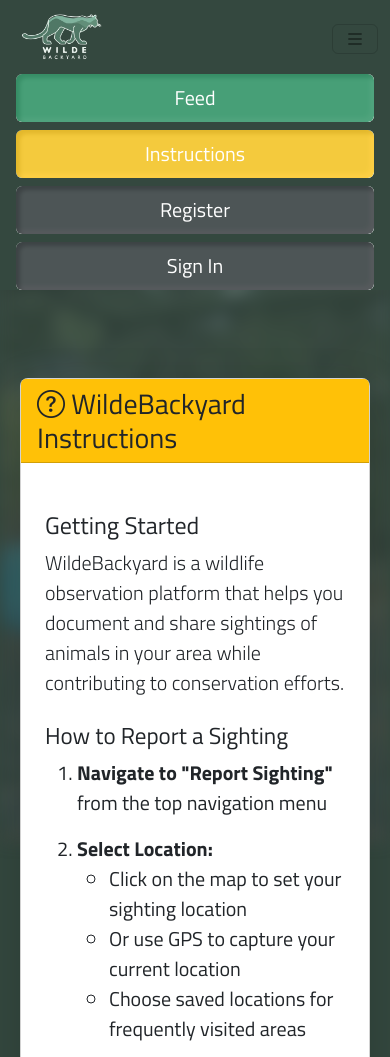
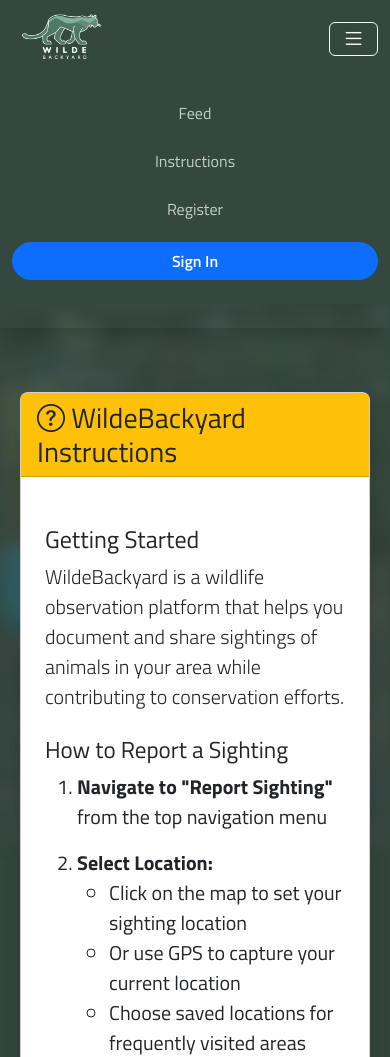
Before and after one commit to FelidaeFundConservation/WildeBackyardWeb, a Django app: page /instructions/ in a window 390 px wide, after a click that opens the changed part. Shown: the top 1057 px of the page. Run offline with Django 5.2, Linux system fonts and the light colour scheme; some libraries are stand-ins or nearby versions.

Commit message:
style: modernize homepage and navigation bar for mobile-first layout

```diff
--- a/siteapps/templates/_base.html
+++ b/siteapps/templates/_base.html
@@ -131,10 +131,10 @@
         </style>
     </head>
     <body class="d-flex flex-column h-100">
-        <header class="pb-4">
-            <nav class="navbar navbar-light navbar-expand-lg justify-content-center p-0 pt-1">
+        <header class="pb-4 shadow">
+            <nav class="navbar navbar-dark navbar-expand-lg p-0 pt-1">
                 <div class="container-fluid">
-                    <a class="navbar-brand d-flex w-50 me-auto" href="{% url 'home:home' %}">
+                    <a class="navbar-brand d-flex align-items-center" href="{% url 'home:home' %}">
                         <img class="img-fluid ms-2 ms-sm-3 ms-lg-4 pb-1"
                              src="{% static 'images/logo.webp' %}"
                              style="height: 60px"
@@ -147,70 +147,72 @@
                             }
                         </style>
                     </a>
-                    <button class="navbar-toggler"
+                    <button class="navbar-toggler text-white border-light"
                             type="button"
                             data-bs-toggle="collapse"
                             data-bs-target="#collapsingNavbar"
                             aria-controls="#collapsingNavbar"
                             aria-expanded="false"
                             aria-label="Toggle navigation">
-                        <i class="bi bi-list"></i>
+                        <i class="bi bi-list fs-3"></i>
                     </button>
-                    <div class="navbar-collapse collapse w-100" id="collapsingNavbar">
-                        <ul class="navbar-nav ms-auto w-100 justify-content-end text-center gap-2">
+                    <div class="navbar-collapse collapse" id="collapsingNavbar">
+                        <ul class="navbar-nav ms-auto align-items-lg-center gap-lg-1 py-3 py-lg-0">
                             {% if user.is_authenticated and user.is_active %}
-                                <li class="nav-item mx-1 {% block nav_home %}{% endblock nav_home %} bevel">
-                                    <a class="nav-link fs-5 text-white bg-dark bg-opacity-75 rounded px-4 py-2"
+                                <li class="nav-item {% block nav_home %}{% endblock nav_home %}">
+                                    <a class="nav-link link-light link-opacity-75 link-opacity-100-hover fw-medium px-3 py-2"
                                        aria-current="page"
                                        href="{% url 'home:home' %}">Home</a>
                                 </li>
-                                <li class="nav-item mx-1 bevel">
-                                    <a class="nav-link fs-5 text-white bg-success bg-opacity-75 rounded px-4 py-2"
+                                <li class="nav-item">
+                                    <a class="nav-link link-light link-opacity-75 link-opacity-100-hover fw-medium px-3 py-2"
                                        href="{% url 'socialmedia:feed' %}">Feed</a>
                                 </li>
-                                <li class="nav-item mx-1 bevel">
-                                    <a class="nav-link fs-5 text-white bg-primary bg-opacity-75 rounded px-4 py-2"
-                                       href="{% url 'sightings:create' %}">Report Sighting</a>
-                                </li>
-                                <li class="nav-item mx-1 bevel">
-                                    <a class="nav-link fs-5 text-white bg-info bg-opacity-75 rounded px-4 py-2"
+                                <li class="nav-item">
+                                    <a class="nav-link link-light link-opacity-75 link-opacity-100-hover fw-medium px-3 py-2"
                                        href="{% url 'sightings:map' %}">Sightings Map</a>
                                 </li>
-                                <li class="nav-item mx-1 bevel">
-                                    <a class="nav-link fs-5 text-white bg-warning bg-opacity-75 rounded px-4 py-2"
+                                <li class="nav-item">
+                                    <a class="nav-link link-light link-opacity-75 link-opacity-100-hover fw-medium px-3 py-2"
                                        href="{% url 'home:instructions' %}">Instructions</a>
                                 </li>
-                                <li class="nav-item mx-1 bevel">
-                                    <a class="nav-link fs-5 text-white bg-dark bg-opacity-75 rounded px-4 py-2"
+                                <li class="nav-item">
+                                    <a class="nav-link link-light link-opacity-75 link-opacity-100-hover fw-medium px-3 py-2"
                                        href="{% url 'users:profile' %}">Profile</a>
                                 </li>
                                 {% if user.is_staff %}
-                                    <li class="nav-item mx-1 bevel">
-                                        <a class="nav-link fs-5 text-white bg-secondary bg-opacity-75 rounded px-4 py-2"
+                                    <li class="nav-item">
+                                        <a class="nav-link text-warning fw-medium px-3 py-2"
                                            href="{{ BACKEND_ADMIN_URL }}"
                                            target="_blank"
                                            rel="noopener noreferrer">Admin</a>
                                     </li>
                                 {% endif %}
-                                <li class="nav-item mx-1 bevel">
-                                    <a class="nav-link fs-5 text-white bg-danger bg-opacity-75 rounded px-4 py-2"
+                                <li class="nav-item">
+                                    <a class="nav-link text-white-50 fw-medium px-3 py-2"
                                        href="{% url 'users:logout' %}">Logout</a>
                                 </li>
+                                <li class="nav-item ms-lg-2 my-2 my-lg-0">
+                                    <a class="btn btn-primary fw-semibold text-white rounded-pill px-3 w-100"
+                                       href="{% url 'sightings:create' %}">
+                                        <i class="bi bi-camera-fill me-1"></i>Report Sighting
+                                    </a>
+                                </li>
                             {% else %}
-                                <li class="nav-item mx-1 bevel">
-                                    <a class="nav-link fs-5 text-white bg-success bg-opacity-75 rounded px-4 py-2"
+                                <li class="nav-item">
+                                    <a class="nav-link link-light link-opacity-75 link-opacity-100-hover fw-medium px-3 py-2"
                                        href="{% url 'socialmedia:feed' %}">Feed</a>
                                 </li>
-                                <li class="nav-item mx-1 bevel">
-                                    <a class="nav-link fs-5 text-white bg-warning bg-opacity-75 rounded px-4 py-2"
+                                <li class="nav-item">
+                                    <a class="nav-link link-light link-opacity-75 link-opacity-100-hover fw-medium px-3 py-2"
                                        href="{% url 'home:instructions' %}">Instructions</a>
                                 </li>
-                                <li class="nav-item mx-1 bevel">
-                                    <a class="nav-link fs-5 text-white bg-dark bg-opacity-75 rounded px-4 py-2"
+                                <li class="nav-item">
+                                    <a class="nav-link link-light link-opacity-75 link-opacity-100-hover fw-medium px-3 py-2"
                                        href="{% url 'users:register' %}">Register</a>
                                 </li>
-                                <li class="nav-item mx-1 bevel">
-                                    <a class="nav-link fs-5 text-white bg-dark bg-opacity-75 rounded px-4 py-2"
+                                <li class="nav-item ms-lg-2 my-2 my-lg-0">
+                                    <a class="btn btn-primary fw-semibold text-white rounded-pill px-3 w-100"
                                        href="{% url 'users:login' %}">Sign In</a>
                                 </li>
                             {% endif %}
```
Also changed, not shown: siteapps/templates/home/home.html (+70 -32 lines).
